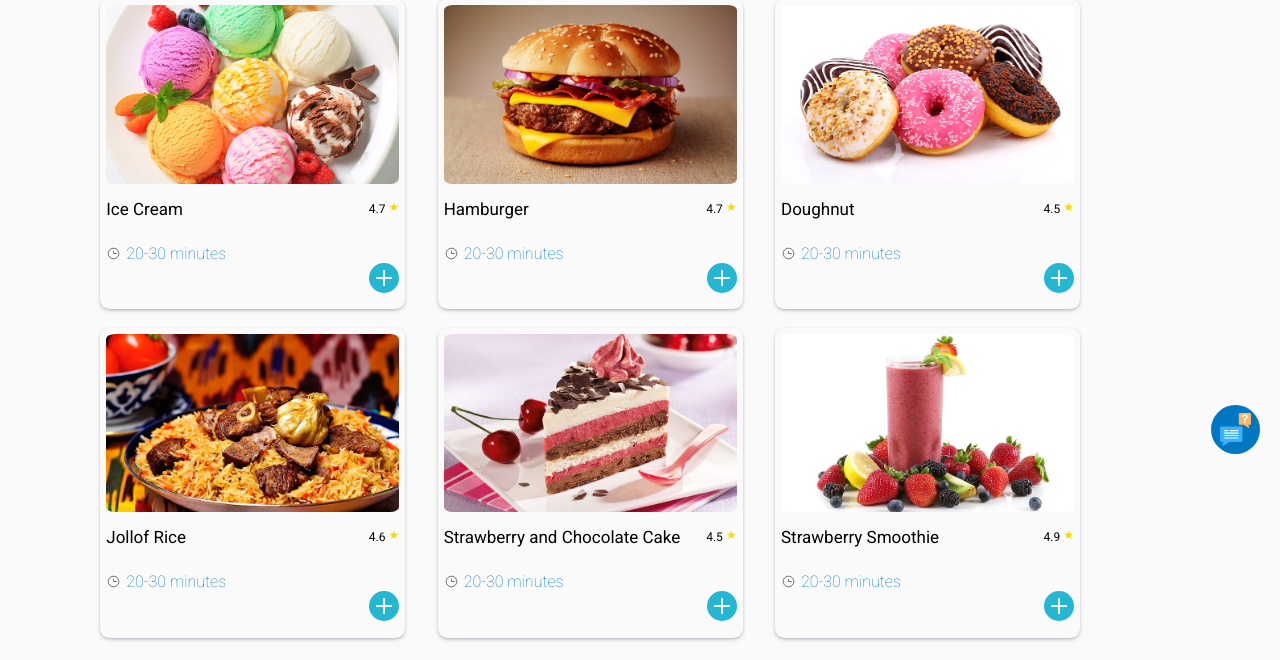
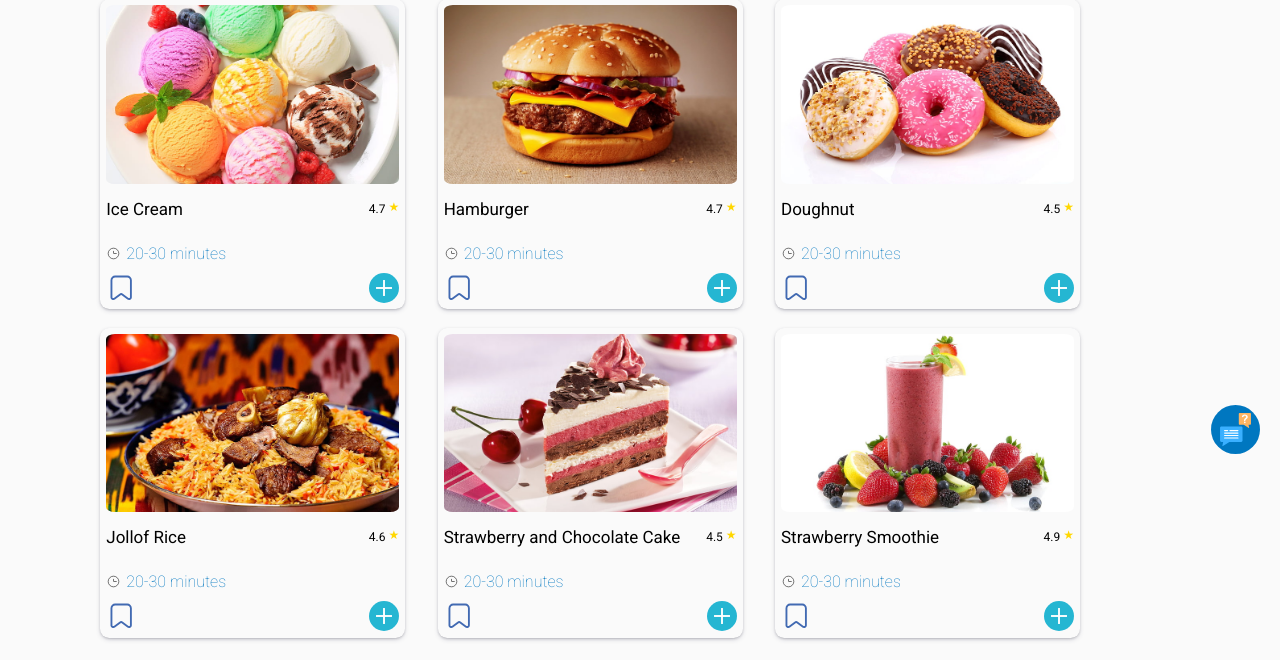
Before and after one commit to Mz-scripter/QuickDash-dj, a Django app: page / in a window 1280 px wide. Shown: the part 326-986 px from the top of the page. Run offline with Django 5.2, Linux system fonts and the light colour scheme; data comes from the database, SQL or seed files in the repository; both versions use the stored data as it was after the commit; some web fonts are replaced.

Commit message:
Added the wish list.

```diff
--- a/core/templates/core/index.html
+++ b/core/templates/core/index.html
@@ -37,12 +37,27 @@
                             20-30 minutes
                         </span>
                     </div>
-                    <div class="add-cart">
-                        <a href="{% url 'add_to_cart' item.id %}">
-                            <img src="{% static 'images/plus.svg' %}" alt="" class="add-cart-icon">
-                        </a>
-                        <span class="hover-text">Add to Cart</span>
+
+                    <div class="add-wish-box">
+                        <div class="wish-list">
+                            <a href="{% url 'toggle_wishlist' item.id %}">
+                                <img src="{% static 'images/favorite.svg' %}" alt="" class="wish-list-icon">
+                            </a>
+                            {% if item.id in user_wishlist %}
+                            <span class="hover-text">Remove from Wish List</span>
+                            {% else %}
+                            <span class="hover-text">Add to Wish List</span>
+                            {% endif %}
+                        </div>
+
+                        <div class="add-cart">
+                            <a href="{% url 'add_to_cart' item.id %}">
+                                <img src="{% static 'images/plus.svg' %}" alt="" class="add-cart-icon">
+                            </a>
+                            <span class="hover-text">Add to Cart</span>
+                        </div>
                     </div>
+
                 </div>
 
             </div>
--- a/core/views.py
+++ b/core/views.py
@@ -1,13 +1,18 @@
 from django.shortcuts import render
-from orders.models import Item, CartItem
+from orders.models import Item, CartItem, WishListItem
 from django.db.models import Sum
 
 def homePage(request):
     items = Item.objects.all()
+    user_wishlist = set()
+    if request.user.is_authenticated:
+        user_wishlist = set(
+            WishListItem.objects.filter(user=request.user).values_list('item_id', flat=True)
+        )
     total_items = 0
     if request.user.is_authenticated:
         total_items = CartItem.objects.filter(user=request.user).aggregate(total=Sum('quantity'))['total'] or 0
-    context = {'items': items, 'total_items': total_items}
+    context = {'items': items, 'total_items': total_items, 'user_wishlist': user_wishlist or None}
     return render(request, 'core/index.html', context)
 
 def contactPage(request):
--- a/orders/models.py
+++ b/orders/models.py
@@ -38,3 +38,12 @@ class CartItem(models.Model):
 
     def get_total_price(self):
         return self.quantity * self.item.price
+
+
+class WishListItem(models.Model):
+    user = models.ForeignKey(settings.AUTH_USER_MODEL, on_delete=models.CASCADE)
+    item = models.ForeignKey('Item', on_delete=models.CASCADE)
+    added_on = models.DateTimeField(auto_now_add=True)
+
+    def __str__(self):
+        return f"{self.user}'s favorite: {self.item.name}"
--- a/orders/urls.py
+++ b/orders/urls.py
@@ -12,5 +12,8 @@ urlpatterns = [
 
     path('add-item/', views.add_item, name='add_item'),
 
-    path('add-restaurant', views.add_restaurant, name='add_restaurant'),
+    path('add-restaurant/', views.add_restaurant, name='add_restaurant'),
+
+    path('wishlist/', views.wishlist, name='wishlist'),
+    path('wishlist/toggle/<int:item_id>/', views.toggle_wishlist, name='toggle_wishlist'),
 ]
--- a/static/css/featured-dishes.css
+++ b/static/css/featured-dishes.css
@@ -23,22 +23,24 @@
     box-shadow: rgba(50, 50, 93, 0.25) 0px 2px 5px -1px, rgba(0, 0, 0, 0.3) 0px 1px 3px -1px;
 }
 
-
-
 .dish-item:active,
 .dish-item:hover {
     box-shadow: rgba(0, 0, 0, 0.24) 0px 3px 8px;
 }
 
+.add-wish-box {
+    display: flex;
+    justify-content: space-between;
+    margin-top: 10px;
+}
 
-
-.add-cart-icon {
+.add-cart-icon,
+.wish-list-icon {
     width: 100%;
 }
 
-.add-cart {
-    justify-self: flex-end;
-    align-self: flex-end;
+.add-cart,
+.wish-list {
     width: 30px;
     position: relative;
     display: inline-block;
@@ -61,11 +63,13 @@
     font-size: 14px;
 }
 
-.add-cart:hover {
+.add-cart:hover,
+.wish-list:hover {
     opacity: 0.8;
 }
 
-.add-cart:hover .hover-text {
+.add-cart:hover .hover-text,
+.wish-list:hover .hover-text {
     visibility: visible;
     opacity: 1;
 }
--- a/users/templates/users/profile.html
+++ b/users/templates/users/profile.html
@@ -36,6 +36,10 @@
                 <a href="{% url 'update_profile' %}" class="link edit flxcent">
                     <img src="{% static 'images/edit.svg' %}" alt="" class="link-icon">
                     Update Profile
+                </a>
+                <a href="{% url 'wishlist' %}" class="link edit flxcent">
+                    <img src="{% static 'images/favorite.svg' %}" alt="" class="link-icon">
+                    Wish List
                 </a>
                 {% if is_seller %}
                 <a href="{% url 'add_item' %}" class="link edit flxcent">
```
Also changed, not shown: orders/templates/orders/wishlist.html (added, +46 -0 lines), orders/views.py (+19 -1 lines), db.sqlite3, orders/migrations/0006_wishlistitem.py (added), static/images/favorite.svg (added).
